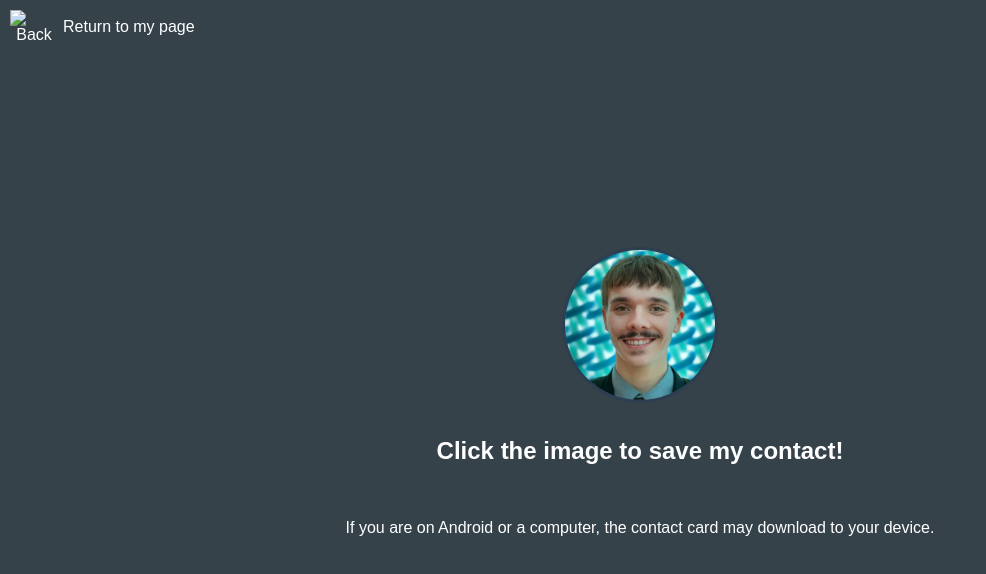
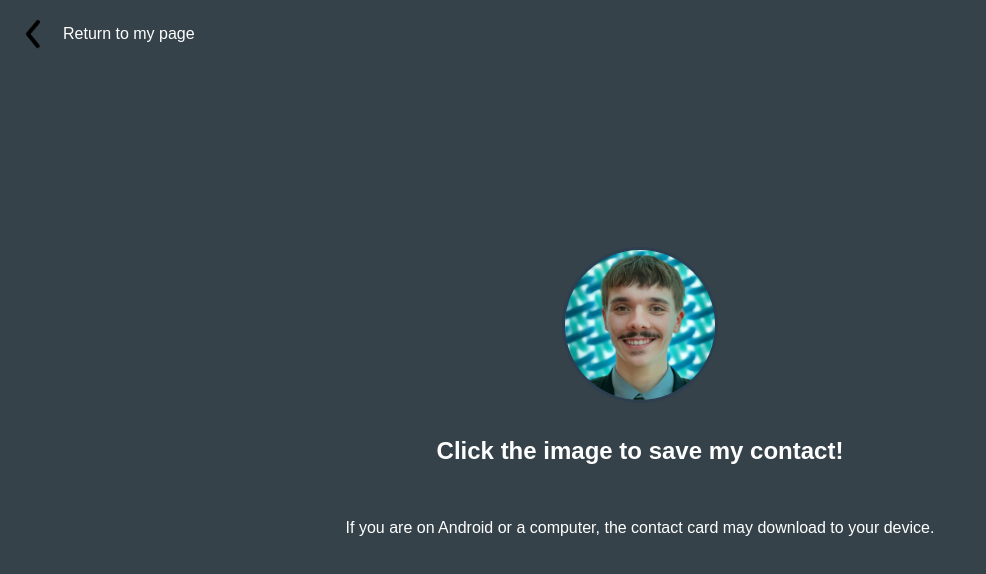
Before and after one commit to nclarkicstar/hireNathan, a plain HTML site: page downloadContact.html in a window 1280 px wide. Shown: the whole page, without its empty margins (0-986 px from the left). Drawn offline with Linux system fonts and the light colour scheme; the site is published under a folder, as on GitHub Pages, so addresses that start at the root find nothing.

```diff
--- a/downloadContact.html
+++ b/downloadContact.html
@@ -43,7 +43,7 @@
   <body>
     <!-- Back arrow and text -->
     <a href="index.html" class="back-arrow">
-      <img src="/images/back.png" alt="Back" />
+      <img src="images/back.png" alt="Back" />
       Return to my page
     </a>
 
```
